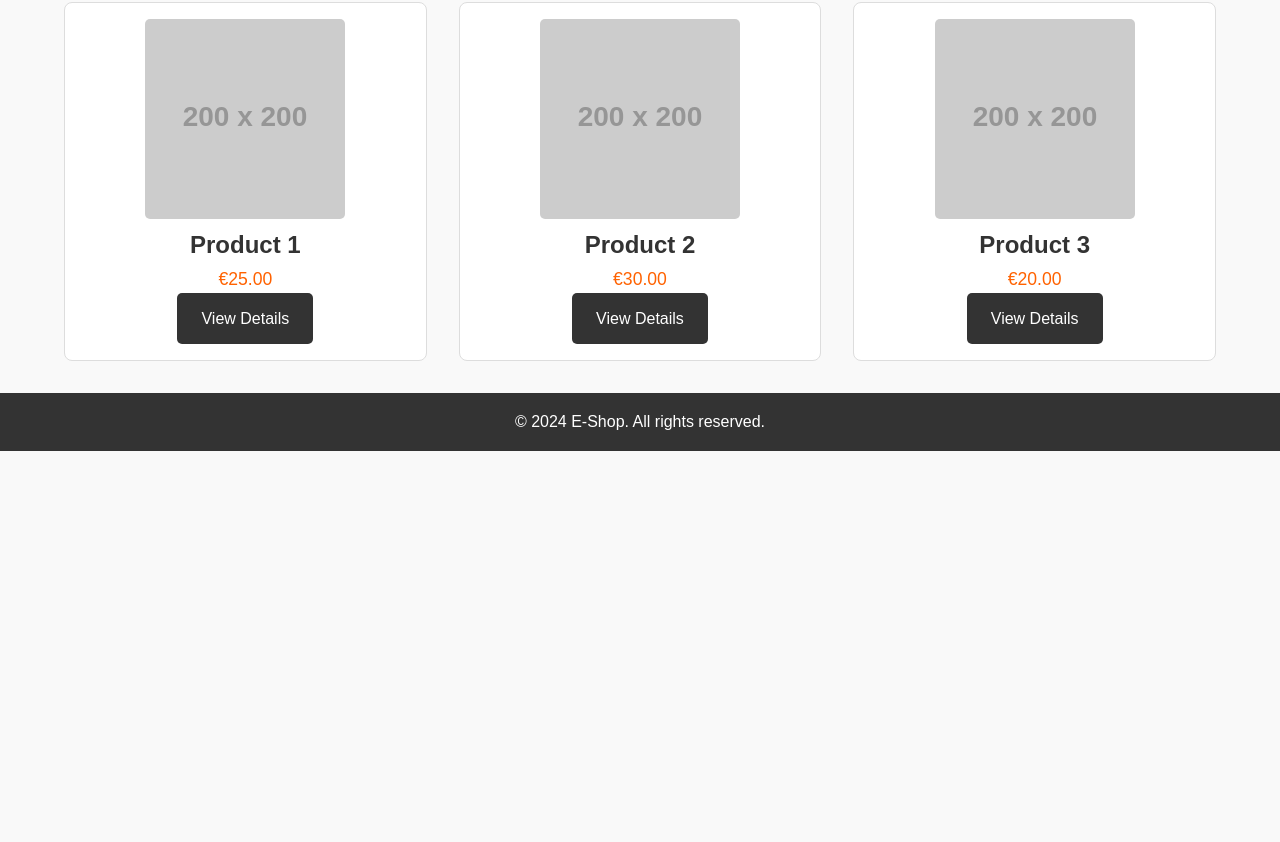
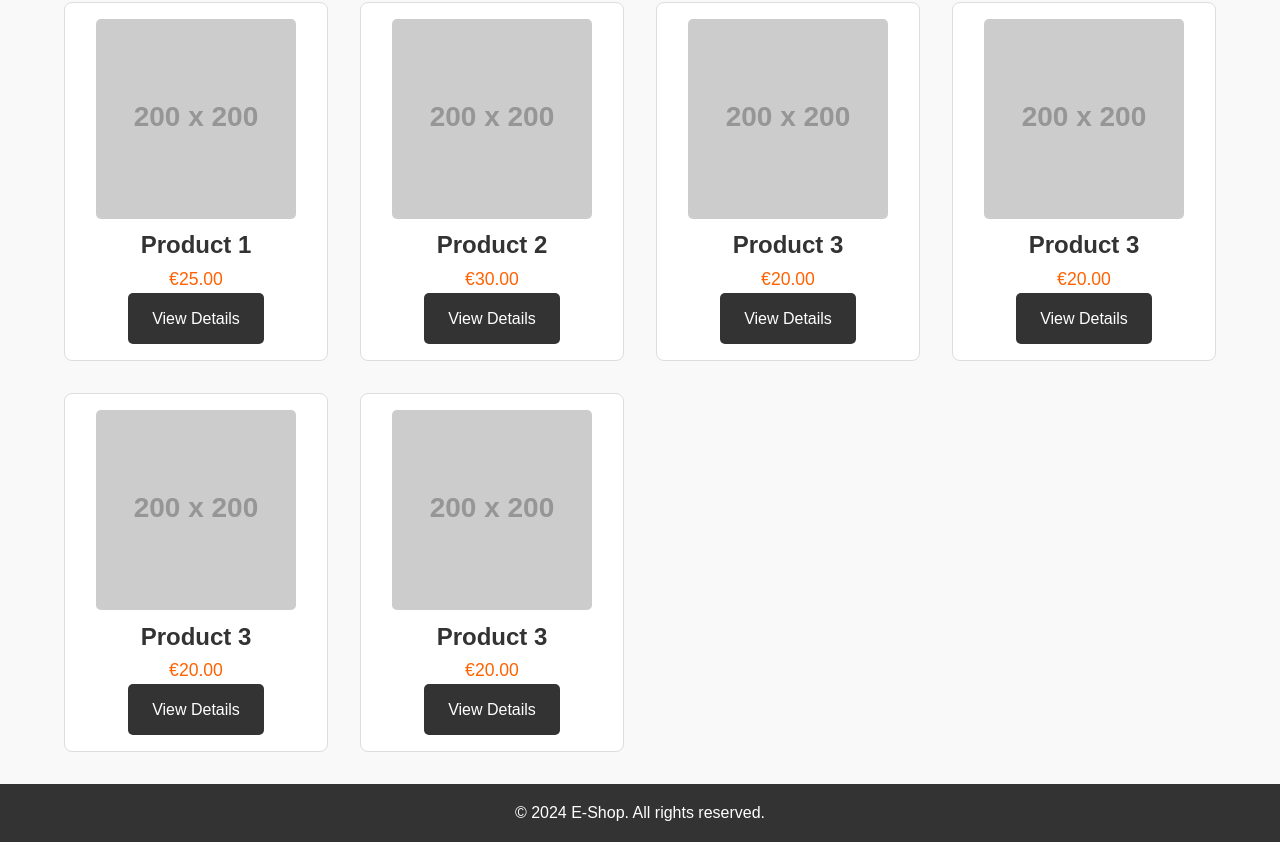
Before and after one commit to AntonisRsmn/Eshop-business, a plain HTML site: page products.html in a window 1280 px wide. Shown: the part 123-965 px from the top of the page. Before the commit the page ends 800 px from the top, so only its background shows below. Drawn offline with Linux system fonts and the light colour scheme; placeholder pictures from the web are drawn by us.

Commit message:
Update 17/11/2024 11:57

```diff
--- a/products.html
+++ b/products.html
@@ -51,6 +51,30 @@
                     <a href="product.html" class="btn">View Details</a>
                 </div>
 
+                <!-- Product 4 -->
+                <div class="product-card">
+                    <img src="https://via.placeholder.com/200" alt="Product 4">
+                    <h2>Product 3</h2>
+                    <p>€20.00</p>
+                    <a href="product.html" class="btn">View Details</a>
+                </div>
+
+                <!-- Product 5 -->
+                <div class="product-card">
+                    <img src="https://via.placeholder.com/200" alt="Product 5">
+                    <h2>Product 3</h2>
+                    <p>€20.00</p>
+                    <a href="product.html" class="btn">View Details</a>
+                </div>
+
+                <!-- Product 6 -->
+                <div class="product-card">
+                    <img src="https://via.placeholder.com/200" alt="Product 6">
+                    <h2>Product 3</h2>
+                    <p>€20.00</p>
+                    <a href="product.html" class="btn">View Details</a>
+                </div>
+
                 <!-- Add more products as needed -->
             </div>
         </div>
--- a/styles.css
+++ b/styles.css
@@ -109,7 +109,7 @@ body {
 
 .product-grid {
     display: grid;
-    grid-template-columns: repeat(auto-fit, minmax(200px, 1fr));
+    grid-template-columns: repeat(4, 1fr);
     gap: 2rem;
 }
 
```
